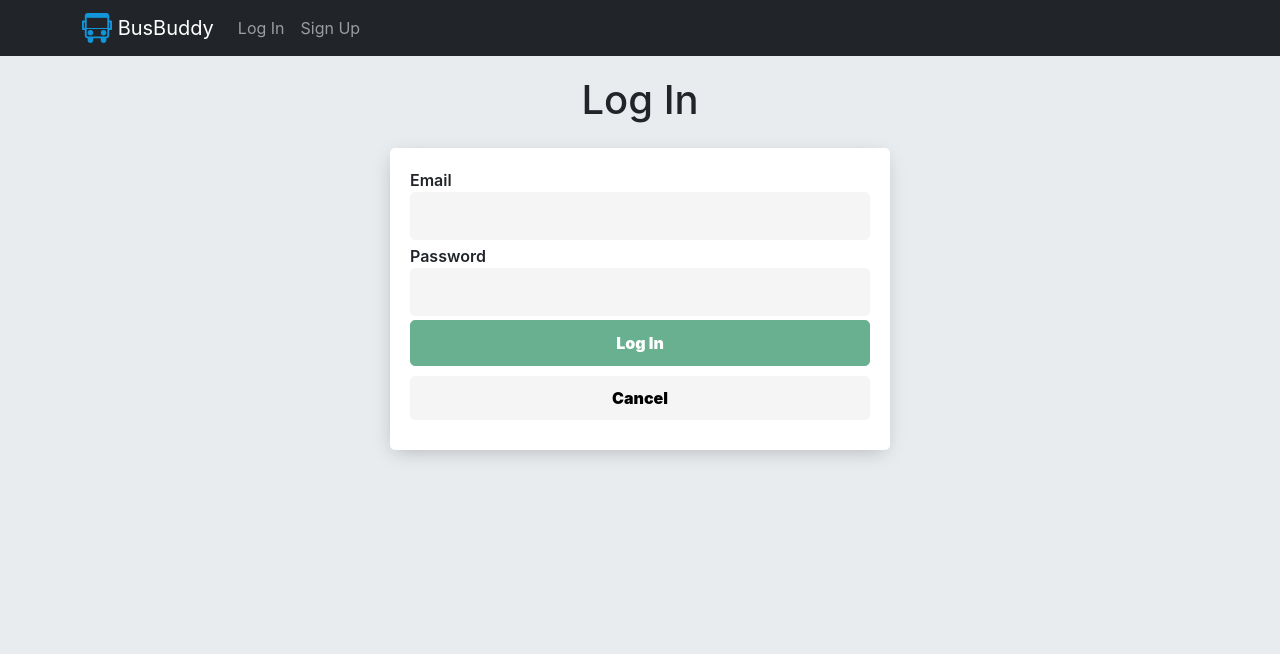
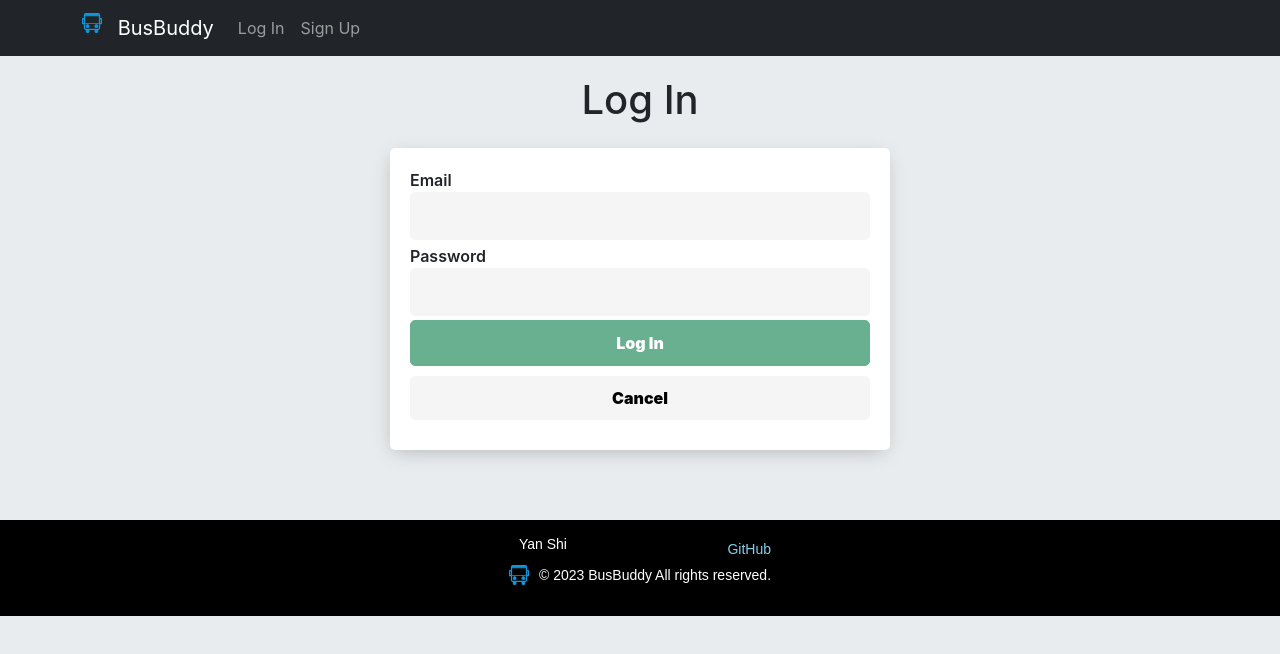
Before and after one commit to leonshiyan/bus-buddy-front-end, a React (Vite) app: page /login in a window 1280 px wide. Shown: the top 654 px of the page. Built offline with nearby package versions, Linux system fonts and the light colour scheme; no server answers.

Commit message:
add footer

```diff
--- a/src/App.tsx
+++ b/src/App.tsx
@@ -11,6 +11,7 @@ import ChangePassword from './pages/ChangePassword/ChangePassword'
 import SearchPage from './pages/SearchPage/SearchPage'
 import MyStopDetails from './pages/MyStopDetails/MyStopDetails'
 import MyStops from './pages/MyStops/MyStops'
+import Footer from './components/Footer/Footer'
 
 // components
 import NavBar from './components/NavBar/NavBar'
@@ -109,6 +110,7 @@ function App(): JSX.Element {
           }
         />
       </Routes>
+      <Footer />
     </>
   )
 }
--- /dev/null
+++ b/src/components/Footer/Footer.module.css
@@ -0,0 +1,50 @@
+.container {
+  bottom: 0;
+  left: 0;
+  right: 0;
+  display: flex;
+  align-items: center;
+  justify-content: center;
+  height: 6rem;
+  background-color: black;
+  padding: 10px;
+}
+
+img {
+  width: 20px;
+  height: 20px;
+  margin-right: 10px;
+}
+
+footer {
+  font-size: 14px;
+  font-family: Arial, sans-serif;
+  color: white;
+  display: flex;
+  align-items: center;
+  justify-content: center;
+  flex-direction: column;
+}
+
+.authors {
+  display: flex;
+  justify-content: center;
+  flex-direction: column;
+}
+
+.author {
+  display: flex;
+  align-items: center;
+  margin-left: 10px;
+}
+
+.authorName {
+  margin-bottom: 10px;
+  margin-right: 10px;
+}
+
+.authorLink {
+  color: skyblue;
+  text-decoration: none;
+  margin-left: auto;
+}
--- /dev/null
+++ b/src/components/Footer/Footer.tsx
@@ -0,0 +1,26 @@
+import styles from './Footer.module.css'
+
+const Footer = () => {
+  return (
+  <div className={styles.container}>
+    <footer>
+      <div className={styles.authors}>
+        <div className={styles.author}>
+          <p className={styles.authorName}>Yan Shi</p>
+          <a href="https://github.com/leonshiyan" className={styles.authorLink}>GitHub</a>
+        </div>
+        <p>
+          <img
+              alt=""
+              src="/bus.svg"
+              width="30"
+              height="30"
+              className="d-inline-block align-top"
+          />© 2023 BusBuddy All rights reserved.</p>
+      </div>
+    </footer>
+  </div>
+  )
+}
+
+export default Footer
--- a/src/pages/Landing/Landing.module.css
+++ b/src/pages/Landing/Landing.module.css
@@ -37,5 +37,5 @@
 
 .article {
   width: 100vw;
-  height: calc(92vh - var(--banner-height));
+  height: calc(85vh - var(--banner-height));
 }
```
